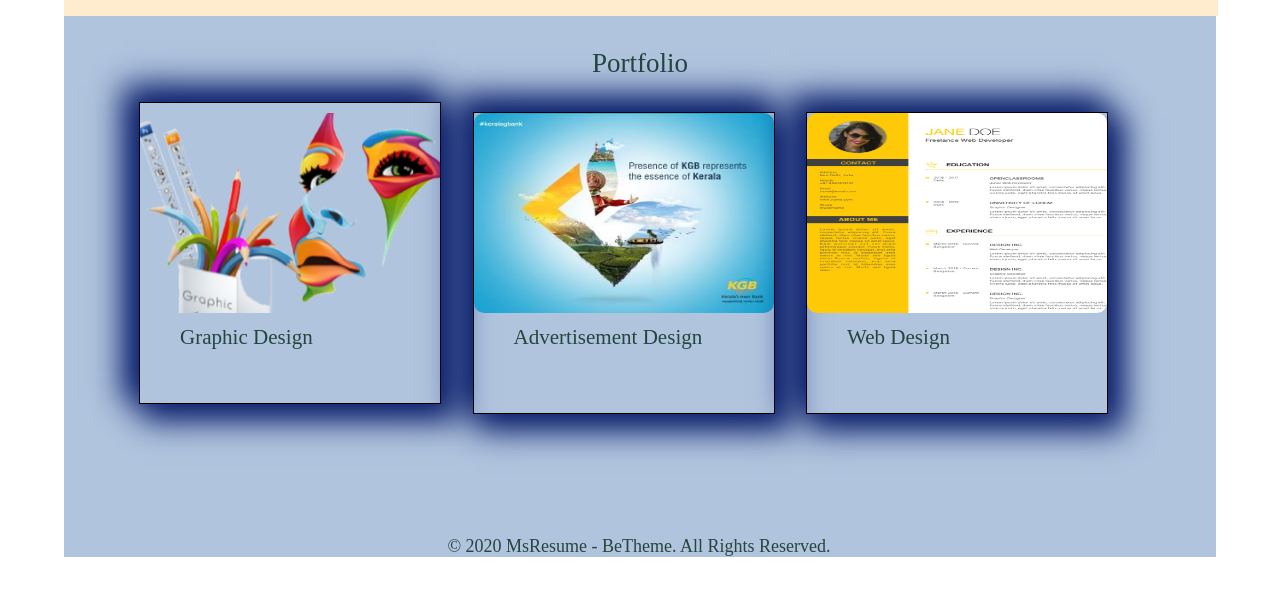
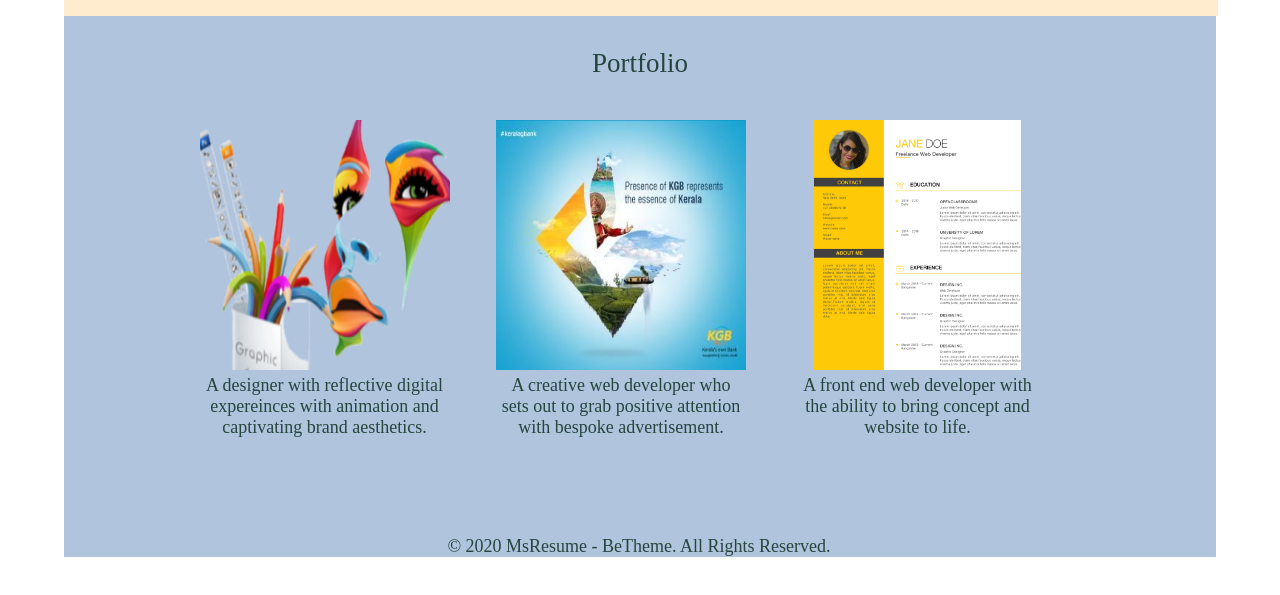
Before and after one commit to mikesanya/mr-resume, a website: page portfolio.html in a window 1280 px wide. Shown: the part 121-716 px from the top of the page. Drawn offline with Linux system fonts and the light colour scheme.

Commit message:
edit css/main.scss and css/style.css and css/style.css.map and imgs/img04.jpg and porfolio.html

```diff
--- a/css/main.scss
+++ b/css/main.scss
@@ -319,37 +319,52 @@ input[type=submit]:hover {
 #portfolio {
   min-height: 200px;
   padding: 10px;
+  text-align: center;
+}
+figure {
+  width: 250px;
+  height: 250px;
+  display: inline-block;
+  margin-left: 2px;
+}
+.thumbnail {
+  position: relative;
+  width: 100%;
+  height: 100%;
+  margin-bottom: 5px;
+  overflow: hidden
+
 }
 
-.sub-main {
-  width: 300px;
-  height: 300px;
-  display: inline-block;
-  border: 1px solid black;
-  margin: 0px 30px 40px;
-  box-shadow: 10px 10px 30px 7px rgb(15,35,110.150),
-  -10px -10px 30px 7px rgb(15,35,110.150);
-  cursor: pointer;
-  transition: 4s;
-  transition-timing-function: cubic-bezier(1, 0, 0, 1);
-  margin-left: -3px;
+.thumbnail > img {
+   max-width: 100%;
+   height: 100%;
+   transition: all 0.3s ease
 }
-.p3-img {
-  width: 300px;
-  height: 200px;
-  border-radius: 10px;
+
+
+.thumbnail div {
+  position: absolute;
+  background: rgba(1,1,1,0.8);
+  color: #fff;
+  width: 100%;
+  height: 100%;
+  opacity: 0;
+  transition: all 0.3s ease;
+  line-height: 300px;
+  text-align: center;
+  font-size: 30px;
+  z-index: 2
 }
-.p1-img {
-  width: 300px;
-  height: 200px;
-  border-radius: 10px;
-  margin-top: 10px;
+
+.thumbnail:hover > img {
+  transform: scale(1.3)
 }
-.p2-img {
-  width: 300px;
-  height: 200px;
-  border-radius: 10px;
+
+.thumbnail:hover > div {
+  opacity: 1
 }
+
 
 /*Experience*/
 #Experience {
--- a/portfolio.html
+++ b/portfolio.html
@@ -28,25 +28,30 @@
     </header>
     <main>
       <section id="portfolio">
-          <div class="image">
-            <h2>Portfolio</h2>
-            <div class= "sub-main">
-              <img class="p1-img" src="imgs/graphic-design-39.png"
-              alt="img">
-              <h3>Graphic Design</h3>
-            </div>
-          <div class= "sub-main">
-              <img class="p2-img" src="imgs/advertisement-design4.jpg"
-            alt="img">
-            <h3>Advertisement Design</h3>
+        <h2>Portfolio</h2>
+        <figure>
+          <div class="thumbnail">
+            <div>Graphic Design</div>
+            <img src="imgs/graphic-design-39.png">
           </div>
-            <div class= "sub-main">
-              <img class="p3-img" src="imgs/img-5.png"
-              alt="img">
-              <h3>Web Design</h3>
-            </div>
+          <figcaption>A designer with reflective digital expereinces with animation and captivating brand aesthetics.</figcaption>
+        </figure>
 
-         </div>
+        <figure>
+          <div class="thumbnail">
+            <div>Advertisement Design</div>
+            <img src="imgs/advertisement-design4.jpg">
+          </div>
+          <figcaption>A creative web developer who sets out to grab positive attention with bespoke advertisement.</figcaption>
+        </figure>
+
+        <figure>
+          <div class="thumbnail">
+            <div>Web Design</div>
+            <img src="imgs/img-5.png">
+          </div>
+          <figcaption>A front end web developer with the ability to bring concept and website to life.</figcaption>
+        </figure>
       </section>
     </main>
       <footer><p>© 2020 MsResume - BeTheme. All Rights Reserved.</p></footer>
```
Also changed, not shown: css/style.css, imgs/img04.jpg (added), 1 other file.
